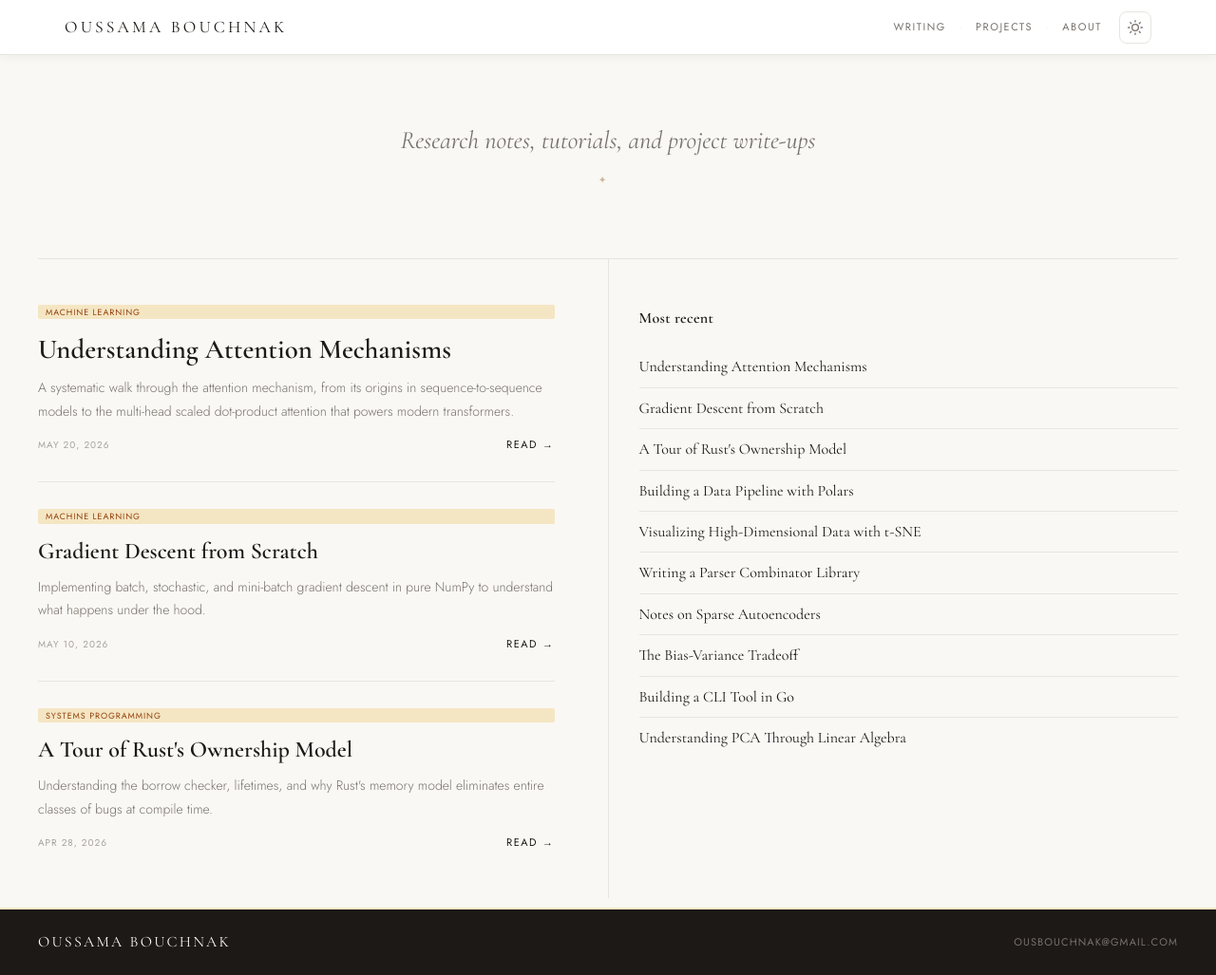
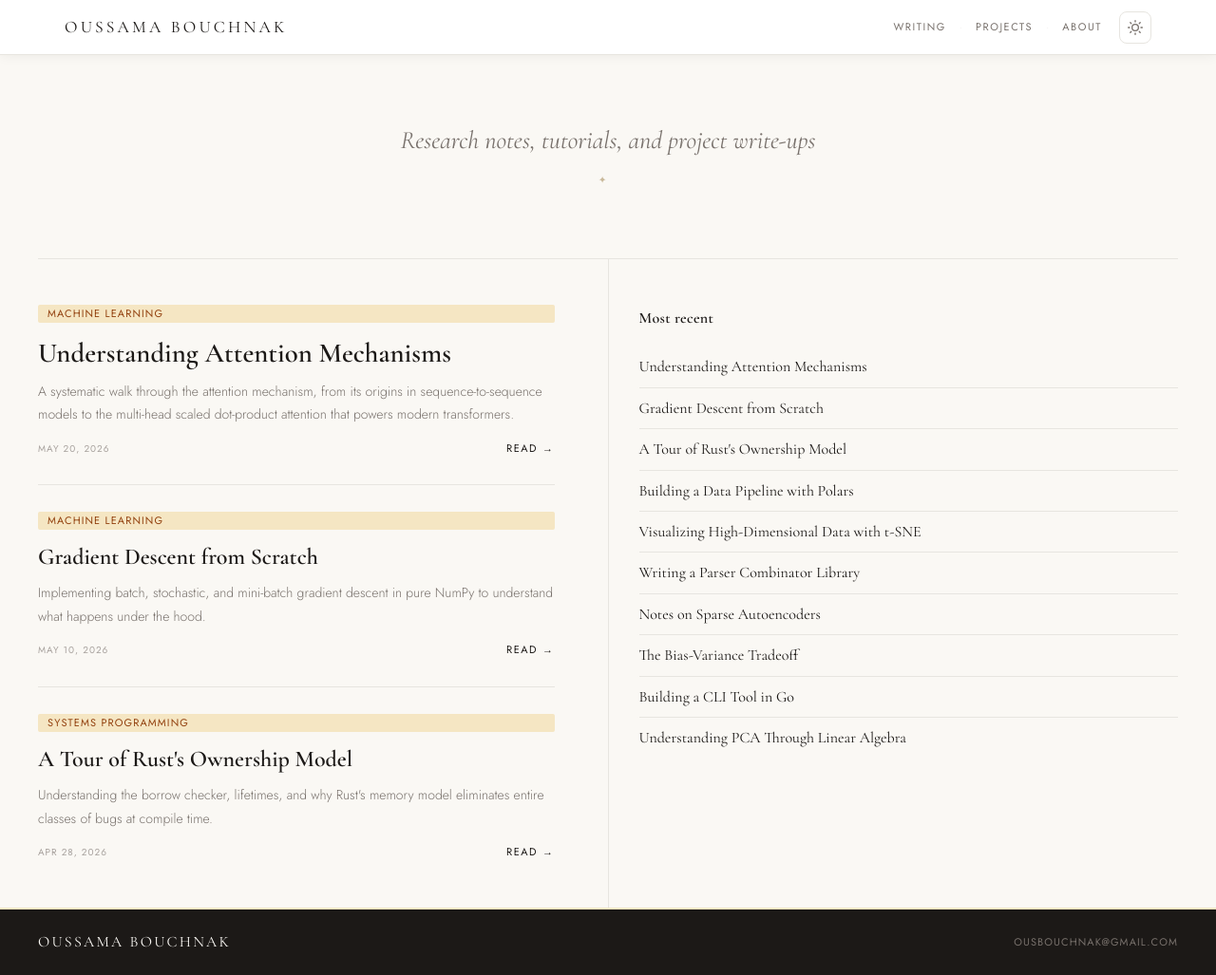
Before and after one commit to OussamaBouchnak/oussamabouchnak.github.io, a Jekyll site: the page built from index.html, in a window 1280 px wide and 1027 px high. Shown: the whole window at 95% size. Built offline with Jekyll 4.4.1, drawn with Linux system fonts in a browser that asks for light colours; nearby versions of some CDN libraries.

Commit message:
Increase category tag font size, keep background tight to text

```diff
--- a/assets/css/main.css
+++ b/assets/css/main.css
@@ -411,16 +411,16 @@ img {
 .featured-category {
   display: inline-block;
   font-family: 'Jost', sans-serif;
-  font-size: 9px;
+  font-size: 11px;
   font-weight: 400;
   text-transform: uppercase;
   letter-spacing: 0.1em;
   color: var(--color-accent-text);
   background: var(--color-accent);
-  padding: 2px 8px;
+  padding: 4px 10px;
   border-radius: 2px;
   margin-bottom: 8px;
-  line-height: 1.3;
+  line-height: 1;
 }
 
 .featured-title {
```
